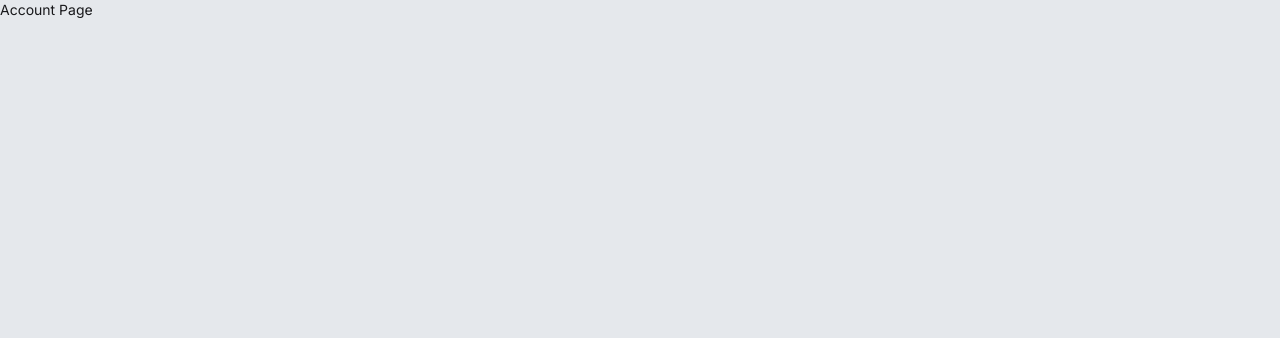
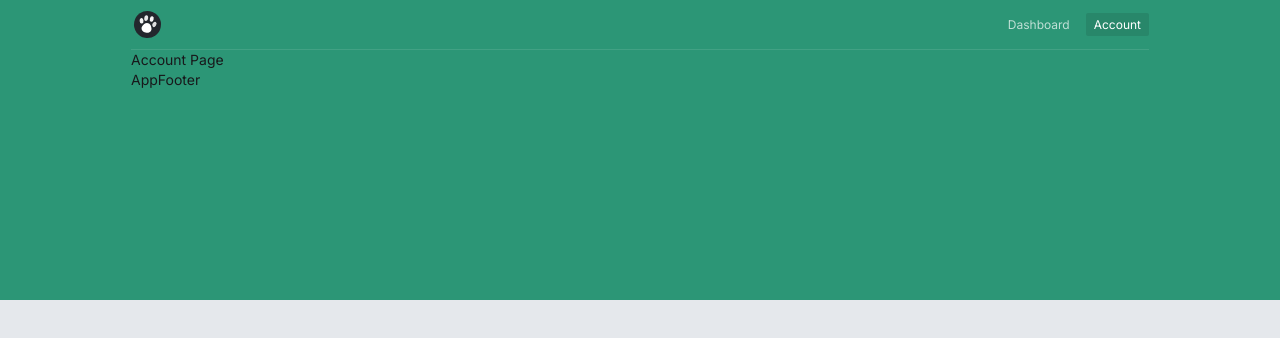
Before and after one commit to slavenkonforta/petSoft, a Next.js app: page /app/account in a window 1280 px wide. Shown: the top 338 px of the page. Built offline with nearby package versions, Linux system fonts and the light colour scheme.

Commit message:
app header and background pattern

```diff
--- /dev/null
+++ b/src/app/(app)/app/layout.tsx
@@ -0,0 +1,21 @@
+import AppFooter from '@/components/app-footer';
+import AppHeader from '@/components/app-header';
+import BackgroundPattern from '@/components/background-pattern';
+
+type LayoutProps = {
+  children: React.ReactNode;
+};
+
+export default function Layout({ children }: LayoutProps) {
+  return (
+    <>
+      <BackgroundPattern />
+
+      <div className='mx-auto max-w-[1050px] px-4'>
+        <AppHeader />
+        {children}
+        <AppFooter />
+      </div>
+    </>
+  );
+}
--- /dev/null
+++ b/src/components/app-footer.tsx
@@ -0,0 +1,3 @@
+export default function AppFooter() {
+  return <footer>AppFooter</footer>;
+}
--- /dev/null
+++ b/src/components/app-header.tsx
@@ -0,0 +1,46 @@
+'use client';
+
+import { cn } from '@/lib/utils';
+import Logo from './logo';
+import Link from 'next/link';
+import { usePathname } from 'next/navigation';
+
+const routes = [
+  {
+    label: 'Dashboard',
+    path: '/app/dashboard',
+  },
+  {
+    label: 'Account',
+    path: '/app/account',
+  },
+];
+
+export default function AppHeader() {
+  const activePathname = usePathname();
+
+  return (
+    <header className='flex items-center justify-between border-b border-white/10 py-2'>
+      <Logo />
+      <nav>
+        <ul className='flex gap-2 text-xs'>
+          {routes.map((route) => (
+            <li key={route.path}>
+              <Link
+                href={route.path}
+                className={cn(
+                  'rounded-sm px-2 py-1 text-white/70 transition hover:text-white focus:text-white',
+                  {
+                    'bg-black/10 text-white': activePathname === route.path,
+                  }
+                )}
+              >
+                {route.label}
+              </Link>
+            </li>
+          ))}
+        </ul>
+      </nav>
+    </header>
+  );
+}
--- /dev/null
+++ b/src/components/background-pattern.tsx
@@ -0,0 +1,3 @@
+export default function BackgroundPattern() {
+  return <div className='absolute top-0 -z-10 h-[300px] w-full bg-[#2C9676] ' />;
+}
```
